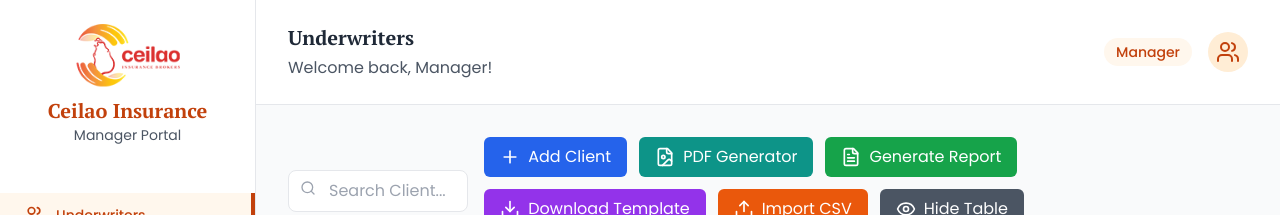
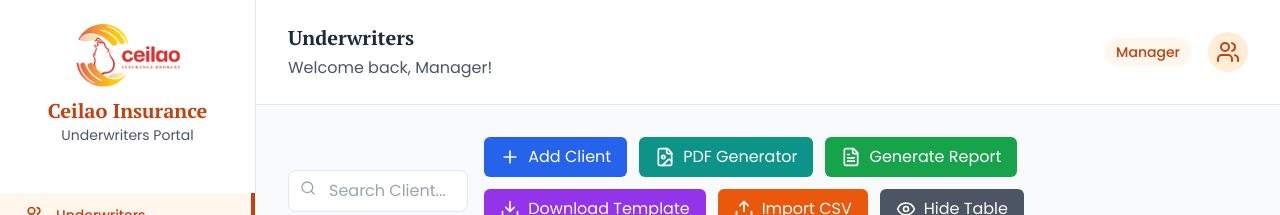
Before and after one commit to rdwaynedehoedt/insurance-brokerage-frontend-azure, a Next.js app: page /manager-dashboard in a window 1280 px wide. Shown: the top 215 px of the page. Built offline with nearby package versions, Linux system fonts and the light colour scheme; no server answers.

Commit message:
updatesing emp

```diff
--- a/src/app/(manager)/manager-dashboard/page.tsx
+++ b/src/app/(manager)/manager-dashboard/page.tsx
@@ -710,7 +710,7 @@
               className="mb-2"
             />
             <h1 className="text-xl font-bold text-orange-700">Ceilao Insurance</h1>
-            <p className="text-sm text-gray-600">{userRole === 'employee' ? 'Employee Portal' : 'Manager Portal'}</p>
+            <p className="text-sm text-gray-600">{userRole === 'employee' ? 'Employee Portal' : 'Underwriters Portal'}</p>
           </div>
         </div>
 
```
